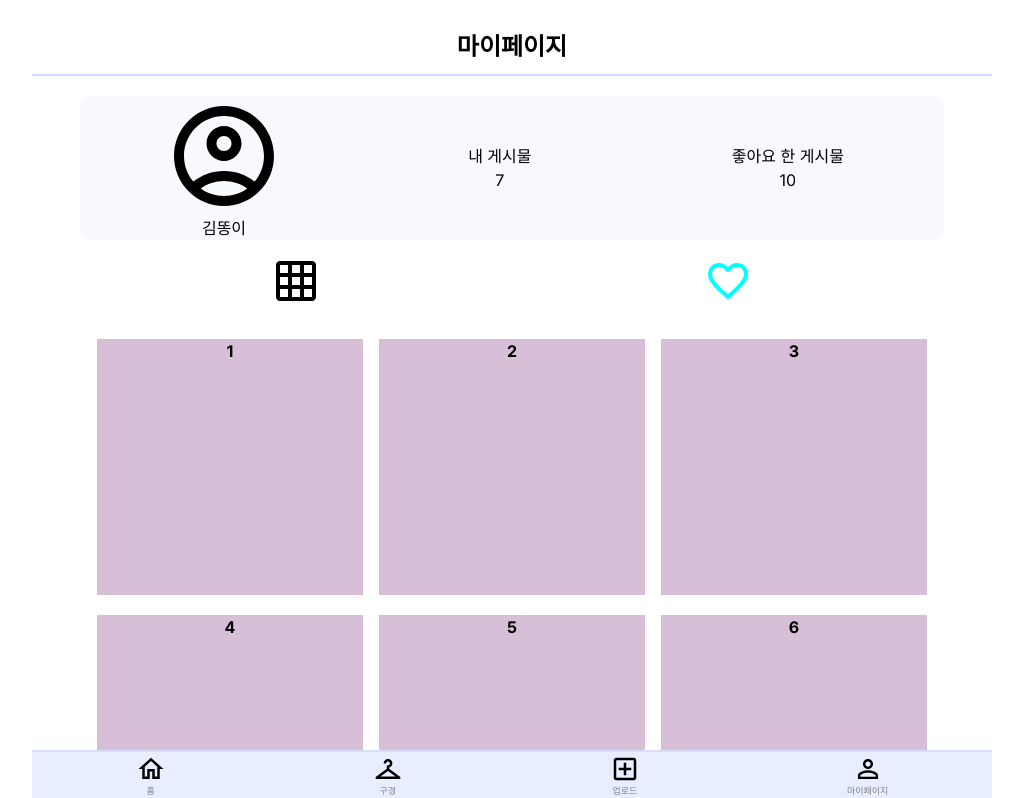
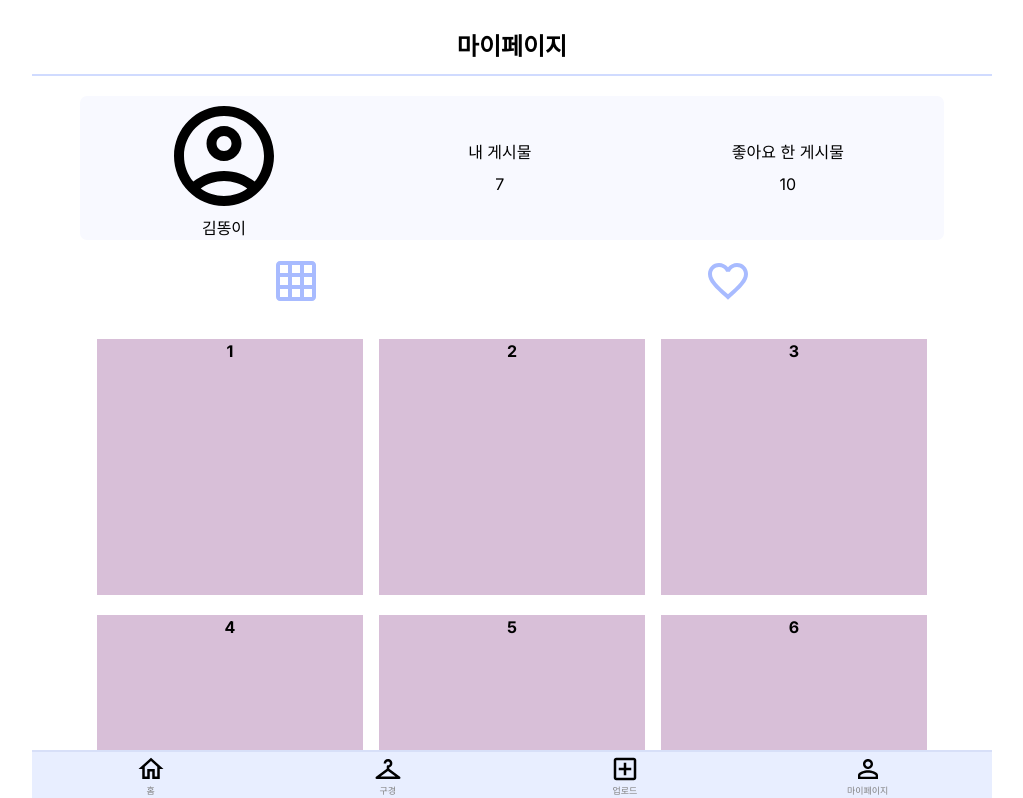
Before and after one commit to kdt-8-4/weatherfit-frontend, a Next.js app: page /mypage in a window 1280 px wide. Shown: the top 798 px of the page, without its empty margins (128-1151 px from the left). Built offline with nearby package versions, Linux system fonts and the light colour scheme.

Commit message:
login test

```diff
--- a/src/app/login/page.tsx
+++ b/src/app/login/page.tsx
@@ -24,7 +24,7 @@ export default function Login() {
     try {
       const respone = await axios({
         method: "GET",
-        url: '13.124.197.227:8080/user/api/login?email="user100@test.com&password="1234"',
+        url: "13.124.197.227:8080/user/api/login?email=user100@test.com&password=1234",
         headers: {
           Authorization: "weatherfit",
         },
--- a/src/app/mypage/page.tsx
+++ b/src/app/mypage/page.tsx
@@ -4,7 +4,7 @@ import Image from "next/image";
 import "../../style/mypage.scss";
 import AccountCircleOutlinedIcon from "@mui/icons-material/AccountCircleOutlined";
 import GridOnOutlinedIcon from "@mui/icons-material/GridOnOutlined";
-import GridOnIcon from "@mui/icons-material/GridOn";
+import GridOnTwoToneIcon from "@mui/icons-material/GridOnTwoTone";
 import FavoriteBorderOutlinedIcon from "@mui/icons-material/FavoriteBorderOutlined";
 import FavoriteIcon from "@mui/icons-material/Favorite";
 import Menubar from "@/component/MenuBar";
@@ -12,6 +12,11 @@ import Menubar from "@/component/MenuBar";
 
 export default function Mypage() {
   const [liked, setLiked] = useState<boolean>(false);
+  const [grid, setGrid] = useState<boolean>(false);
+
+  const handleGridClick = () => {
+    setGrid(!grid);
+  };
 
   const handleLikeClick = () => {
     setLiked(!liked);
@@ -41,17 +46,24 @@ export default function Mypage() {
           </div>
         </div>
         {/* --------------------------------------- */}
-        {/* ------------- tap 부분 ------------- */}
-        <div className="tap_bar">
-          <GridOnOutlinedIcon className="icon mypost_icon" />
+        {/* ------------- tab 부분 ------------- */}
+        <div className="tab_bar">
+          {grid ? (
+            <GridOnTwoToneIcon
+              className="icon click_icon"
+              onClick={handleGridClick}
+            />
+          ) : (
+            <GridOnOutlinedIcon className="icon" onClick={handleGridClick} />
+          )}
           {liked ? (
             <FavoriteIcon
-              className="icon pulllike_icon"
+              className="icon click_icon"
               onClick={handleLikeClick}
             />
           ) : (
             <FavoriteBorderOutlinedIcon
-              className="icon like_icon"
+              className="icon"
               onClick={handleLikeClick}
             />
           )}
--- /dev/null
+++ b/src/component/LikePost.tsx
@@ -0,0 +1,3 @@
+export default function LikePost() {
+  return null;
+}
--- /dev/null
+++ b/src/component/MyPost.tsx
@@ -0,0 +1,3 @@
+export default function MyPost() {
+  return null;
+}
--- a/src/style/mypage.scss
+++ b/src/style/mypage.scss
@@ -50,6 +50,8 @@
           display: flex;
           flex-direction: column;
           align-items: center;
+          justify-content: space-evenly;
+          height: 50%;
         }
       }
       // .user_info {
@@ -64,16 +66,17 @@
       // }
     }
     // --------------------------------------
-    .tap_bar {
+    .tab_bar {
       height: 6vh;
       margin-bottom: 2%;
       .icon {
         height: 100%;
         width: 50%;
         cursor: pointer;
+        color: #a8bbff;
       }
-      .like_icon {
-        color: aqua;
+      .click_icon {
+        border-bottom: solid #a8bbff;
       }
     }
     .post_box {
```
